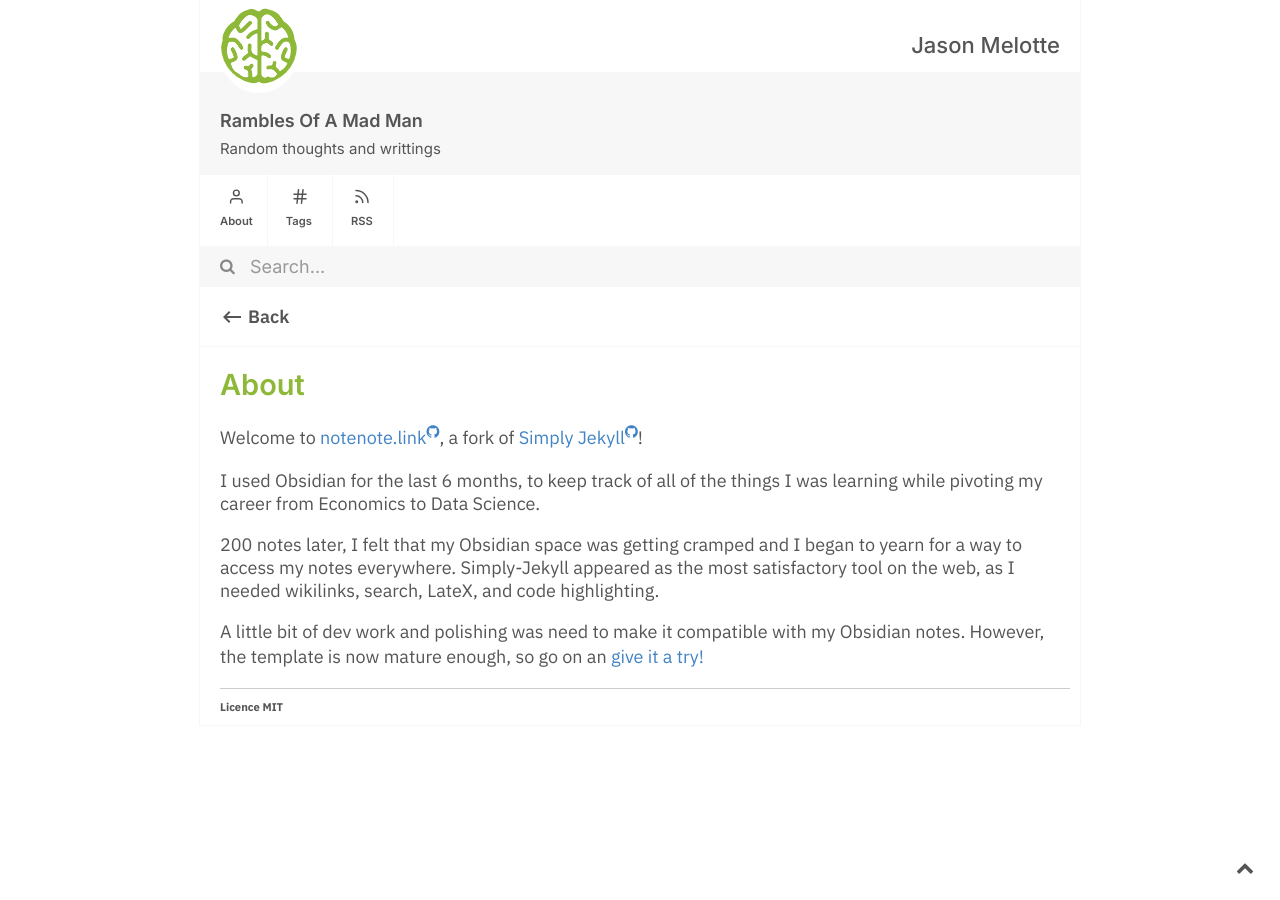
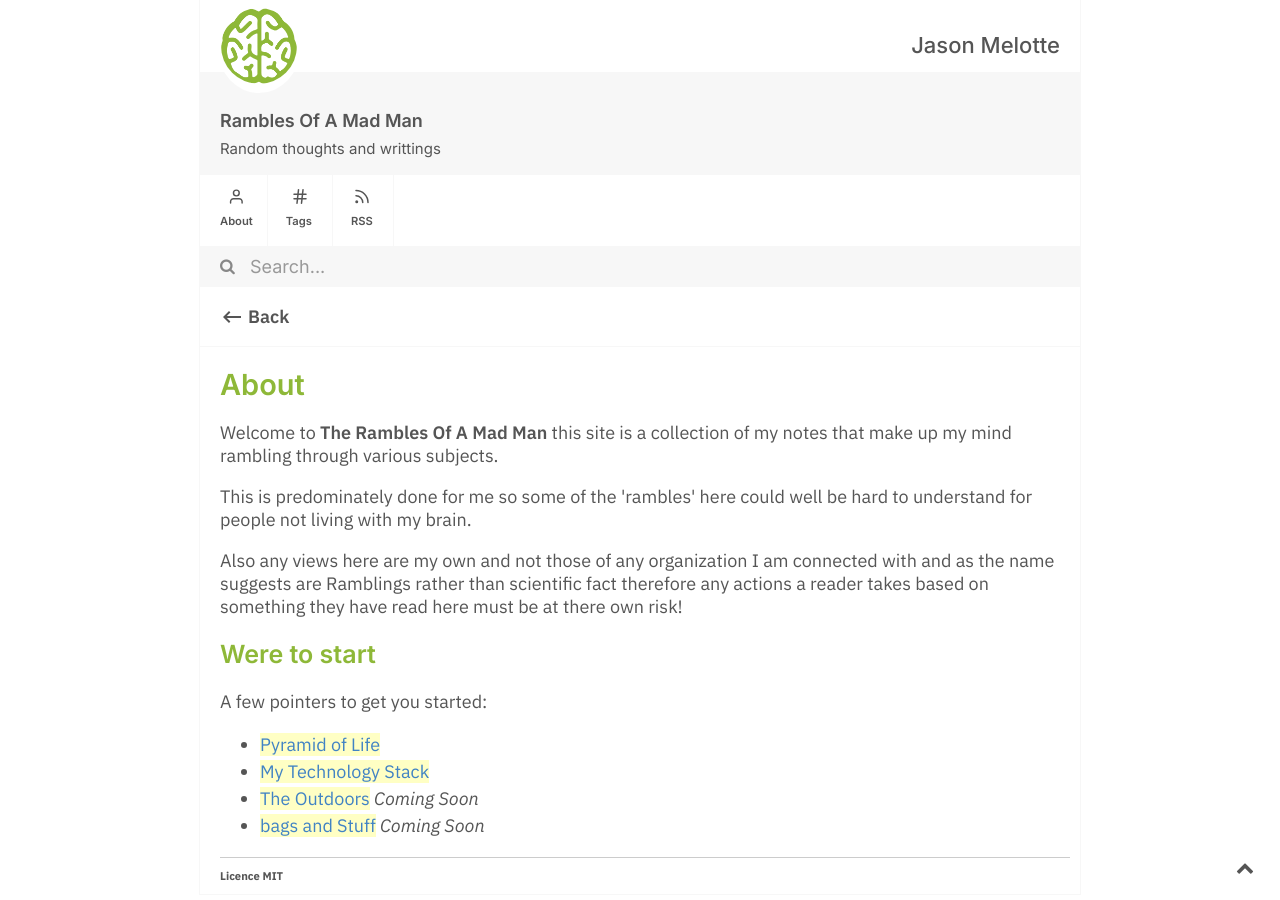
Before and after one commit to Jason-Melotte/notes, a Jekyll site: the page built from about.md, in a window 1280 px wide. Built offline with Jekyll 4.4.1, drawn with Linux system fonts in a browser that asks for light colours.

Commit message:
Update about.md

```diff
--- a/about.md
+++ b/about.md
@@ -5,10 +5,16 @@ permalink: /about/
 content-type: eg
 ---
 
-Welcome to [[notenote.link::https://github.com/Maxence-L/notenote.link]], a fork of [[Simply Jekyll::https://github.com/raghuveerdotnet/simply-jekyll]]!
 
-I used Obsidian for the last 6 months, to keep track of all of the things I was learning while pivoting my career from Economics to Data Science.
+Welcome to **The Rambles Of A Mad Man** this site is a collection of my notes that make up my mind rambling through various subjects.
 
-200 notes later, I felt that my Obsidian space was getting cramped and I began to yearn for a way to access my notes everywhere. Simply-Jekyll appeared as the most satisfactory tool on the web, as I needed wikilinks, search, LateX, and code highlighting.
+This is predominately done for me so some of the 'rambles' here could well be hard to understand for people not living with my brain.
 
-A little bit of dev work and polishing was need to make it compatible with my Obsidian notes. However, the template is now mature enough, so go on an [[How to setup this site\|give it a try!]]
+Also any views here are my own and not those of any organization I am connected with and as the name suggests are Ramblings rather than scientific fact therefore any actions a reader takes based on something they have read here must be at there own risk!
+
+## Were to start
+A few pointers to get you started:
+* [[Pyramid of Life]]
+* [[My Technology Stack]]
+* [[The Outdoors]] *Coming Soon*
+* [[bags and Stuff]] *Coming Soon*
```
